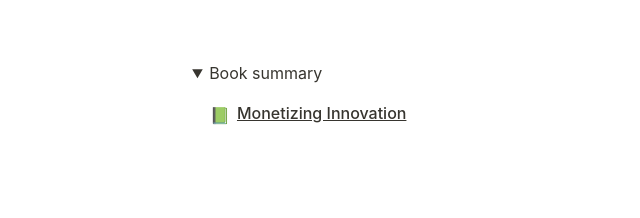
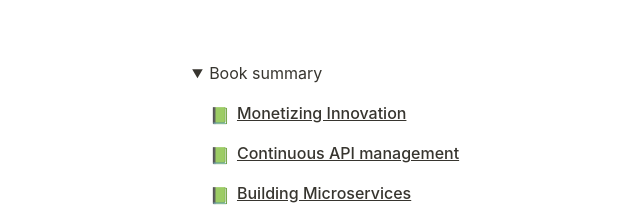
Before and after one commit to dh7/dh7.github.io, a plain HTML site: page index.html in a window 1280 px wide. Shown: the part 83-301 px from the top of the page, without its empty margins (9-649 px from the left). Drawn offline with Linux system fonts and the light colour scheme.

Commit message:
add index file for the 2 new books

```diff
--- a/index.html
+++ b/index.html
@@ -654,4 +654,5 @@
 }
 
 </style></head><body><article id="11f133e8-6709-4e29-bc5d-0107782bb960" class="page sans"><header><h1 class="page-title">dh7.github.io</h1></header><div class="page-body"><p id="d36cb855-539e-4066-97ad-62fe80bea82f" class="">
-</p><ul id="73cbb268-8bfb-4fc8-8cc4-5cd007f79ae2" class="toggle"><li><details open=""><summary>Book summary</summary><figure id="e23d62d4-6d84-4167-9317-2c40ac3ad778" class="link-to-page"><a href="dh7%20github%20io%2011f133e867094e29bc5d0107782bb960/Monetizing%20Innovation%20e23d62d46d84416793172c40ac3ad778.html"><span class="icon">📗</span>Monetizing Innovation</a></figure></details></li></ul></div></article></body></html>
+</p><ul id="73cbb268-8bfb-4fc8-8cc4-5cd007f79ae2" class="toggle"><li><details open=""><summary>Book summary</summary><figure id="e23d62d4-6d84-4167-9317-2c40ac3ad778" class="link-to-page"><a href="dh7%20github%20io%2011f133e867094e29bc5d0107782bb960/Monetizing%20Innovation%20e23d62d46d84416793172c40ac3ad778.html"><span class="icon">📗</span>Monetizing Innovation</a></figure><figure id="3e05a4a9-04c1-47d0-9624-7320366ddc3d" class="link-to-page"><a href="dh7%20github%20io%2011f133e867094e29bc5d0107782bb960/Continuous%20API%20management%203e05a4a904c147d096247320366ddc3d.html"><span class="icon">📗</span>Continuous API management</a></figure><figure id="12b145e9-f6b1-4b01-a45a-76dad554f8be" class="link-to-page"><a href="dh7%20github%20io%2011f133e867094e29bc5d0107782bb960/Building%20Microservices%2012b145e9f6b14b01a45a76dad554f8be.html"><span class="icon">📗</span>Building Microservices</a></figure><p id="55543c8c-d1cf-4ae0-b7e3-f3bc8a06749f" class="">
+</p></details></li></ul></div></article></body></html>
```
